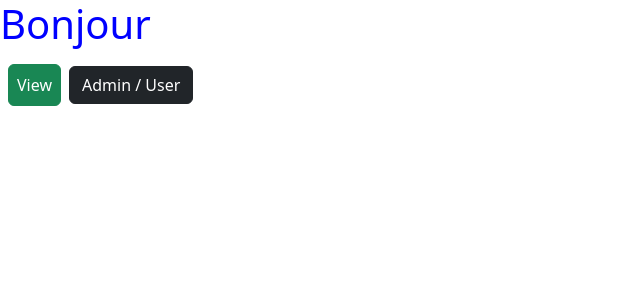
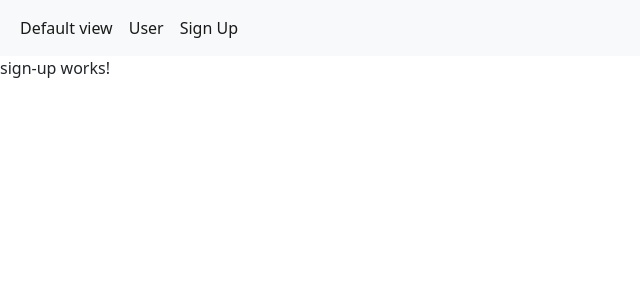
Before and after one commit to cedriclv/angularQuestOne, an Angular app: page /sign-up in a window 1280 px wide. Before the commit this address led to /. Shown: the top 300 px of the page, without its empty margins (0-640 px from the left). Built offline with nearby package versions, Linux system fonts and the light colour scheme.

Commit message:
quete4 router

```diff
--- a/src/app/app.component.html
+++ b/src/app/app.component.html
@@ -23,4 +23,23 @@
 <ul>
   <li *ngFor="let movie of movies"> {{movie}} </li>
 </ul> -->
-<app-admin-exo></app-admin-exo>
+<!-- <app-admin-exo></app-admin-exo> -->
+
+
+
+
+
+<!doctype html>
+<html lang="en">
+  <head>
+    <meta charset="utf-8">
+    <meta name="viewport" content="width=device-width, initial-scale=1">
+    <title>Bootstrap demo</title>
+    <link href="https://cdn.jsdelivr.net/npm/bootstrap@5.2.3/dist/css/bootstrap.min.css" rel="stylesheet" integrity="sha384-rbsA2VBKQhggwzxH7pPCaAqO46MgnOM80zW1RWuH61DGLwZJEdK2Kadq2F9CUG65" crossorigin="anonymous">
+  </head>
+  <body>
+    <app-menu></app-menu>
+    <router-outlet></router-outlet>
+        <script src="https://cdn.jsdelivr.net/npm/bootstrap@5.2.3/dist/js/bootstrap.bundle.min.js" integrity="sha384-kenU1KFdBIe4zVF0s0G1M5b4hcpxyD9F7jL+jjXkk+Q2h455rYXK/7HAuoJl+0I4" crossorigin="anonymous"></script>
+  </body>
+</html>
--- a/src/app/app.module.ts
+++ b/src/app/app.module.ts
@@ -1,24 +1,31 @@
 import { NgModule } from '@angular/core';
 import { BrowserModule } from '@angular/platform-browser';
 import { FormsModule } from '@angular/forms'; // <--- JavaScript import from Angular
+import { RouterModule } from '@angular/router'; // <--- JavaScript import from Angular
 
 import { AppRoutingModule } from './app-routing.module';
 import { AppComponent } from './app.component';
 import { BlocksComponent } from './blocks/blocks.component';
 import { UserProfileComponent } from './user-profile/user-profile.component';
 import { AdminExoComponent } from './admin-exo/admin-exo.component';
+import { SignUpComponent } from './sign-up/sign-up.component';
+import { MenuComponent } from './menu/menu.component';
+import { ROUTES } from "./app.routes";
 
 @NgModule({
   declarations: [
     AppComponent,
     BlocksComponent,
     UserProfileComponent,
-    AdminExoComponent
+    AdminExoComponent,
+    SignUpComponent,
+    MenuComponent
   ],
   imports: [
     BrowserModule,
     AppRoutingModule,
-    FormsModule
+    FormsModule,
+    [RouterModule.forRoot(ROUTES)],
   ],
   providers: [],
   bootstrap: [AppComponent]
--- /dev/null
+++ b/src/app/app.routes.ts
@@ -0,0 +1,21 @@
+import { MenuComponent } from './menu/menu.component';
+import { SignUpComponent } from './sign-up/sign-up.component';
+import { UserProfileComponent } from './user-profile/user-profile.component';
+import { AppComponent } from './app.component';
+
+const ROUTES = [
+  {
+    path: 'sign-up',
+    component: SignUpComponent,
+  },
+  {
+    path: 'user',
+    component: UserProfileComponent,
+  },
+  {
+    path: '',
+    component: UserProfileComponent,
+  },
+];
+
+export { ROUTES };
--- /dev/null
+++ b/src/app/menu/menu.component.html
@@ -0,0 +1,17 @@
+<nav class="navbar navbar-expand-lg bg-light">
+    <div class="container-fluid">
+      <div class="collapse navbar-collapse" id="navbarSupportedContent">
+        <ul class="navbar-nav me-auto mb-2 mb-lg-0">
+          <li class="nav-item">
+            <a class="nav-link active" aria-current="page" [routerLink]="['/']">Default view</a>
+          </li>
+          <li class="nav-item">
+            <a class="nav-link active" aria-current="page" [routerLink]="['/user']">User</a>
+          </li>
+          <li class="nav-item">
+            <a class="nav-link active" aria-current="page" [routerLink]="['/sign-up']">Sign Up</a>
+          </li>
+        </ul>
+      </div>
+    </div>
+  </nav>
--- /dev/null
+++ b/src/app/sign-up/sign-up.component.html
@@ -0,0 +1 @@
+<p>sign-up works!</p>
```
Also changed, not shown: src/app/menu/menu.component.ts (added, +10 -0 lines), src/app/sign-up/sign-up.component.ts (added, +10 -0 lines), src/app/menu/menu.component.css (added), src/app/sign-up/sign-up.component.css (added), 2 other files (tests, documents, lock files or other folders).
